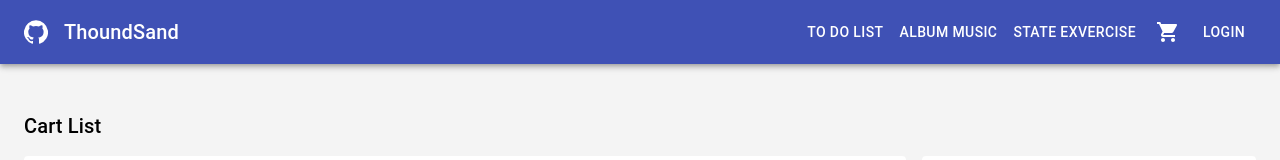
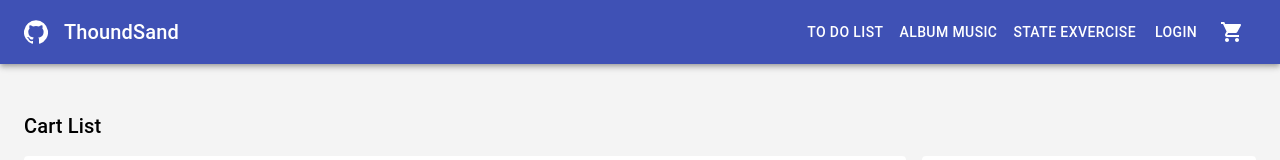
Before and after one commit to Huunhat22/learning_basic, a React (Create React App) app: page /Cart in a window 1280 px wide. Shown: the top 160 px of the page. Built offline with nearby package versions, Linux system fonts and the light colour scheme.

Commit message:
thay đổi vị trí giỏ hàng với icon đang nhập

```diff
--- a/src/components/Header/index.jsx
+++ b/src/components/Header/index.jsx
@@ -123,15 +123,6 @@ export default function Header() {
             <Button color="inherit">State Exvercise</Button>
           </NavLink>
 
-          <IconButton
-            aria-label="show new notifications"
-            color="inherit"
-            onClick={handleGoToCart}
-          >
-            <Badge badgeContent={quantity} color="error">
-              <ShoppingCart />
-            </Badge>
-          </IconButton>
 
           {/* Bài 109: hiển thị tùy chỉnh khi đang nhập đăng kí, Nếu chưa đăng nhập !isLoggedIn thì hiển thị Login*/}
           {!isLoggedIn && (
@@ -144,6 +135,16 @@ export default function Header() {
               <AccountCircle />
             </IconButton>
           )}
+
+          <IconButton
+            aria-label="show new notifications"
+            color="inherit"
+            onClick={handleGoToCart}
+          >
+            <Badge badgeContent={quantity} color="error">
+              <ShoppingCart />
+            </Badge>
+          </IconButton>
 
         </Toolbar>
       </AppBar>
@@ -169,6 +170,7 @@ export default function Header() {
         <MenuItem onClick={handleCloseMenu}>My account</MenuItem>
         <MenuItem onClick={handlelogoutClick}>Logout</MenuItem>
       </Menu>
+
       {/* Khi nhấn vào button Login thì sẽ show ra dialog này */}
       <Dialog open={open} onClose={handleClose} aria-labelledby="form-dialog-title" disableEscapeKeyDown>
         <IconButton className={classes.closeButton} onClick={handleClose}>
```
